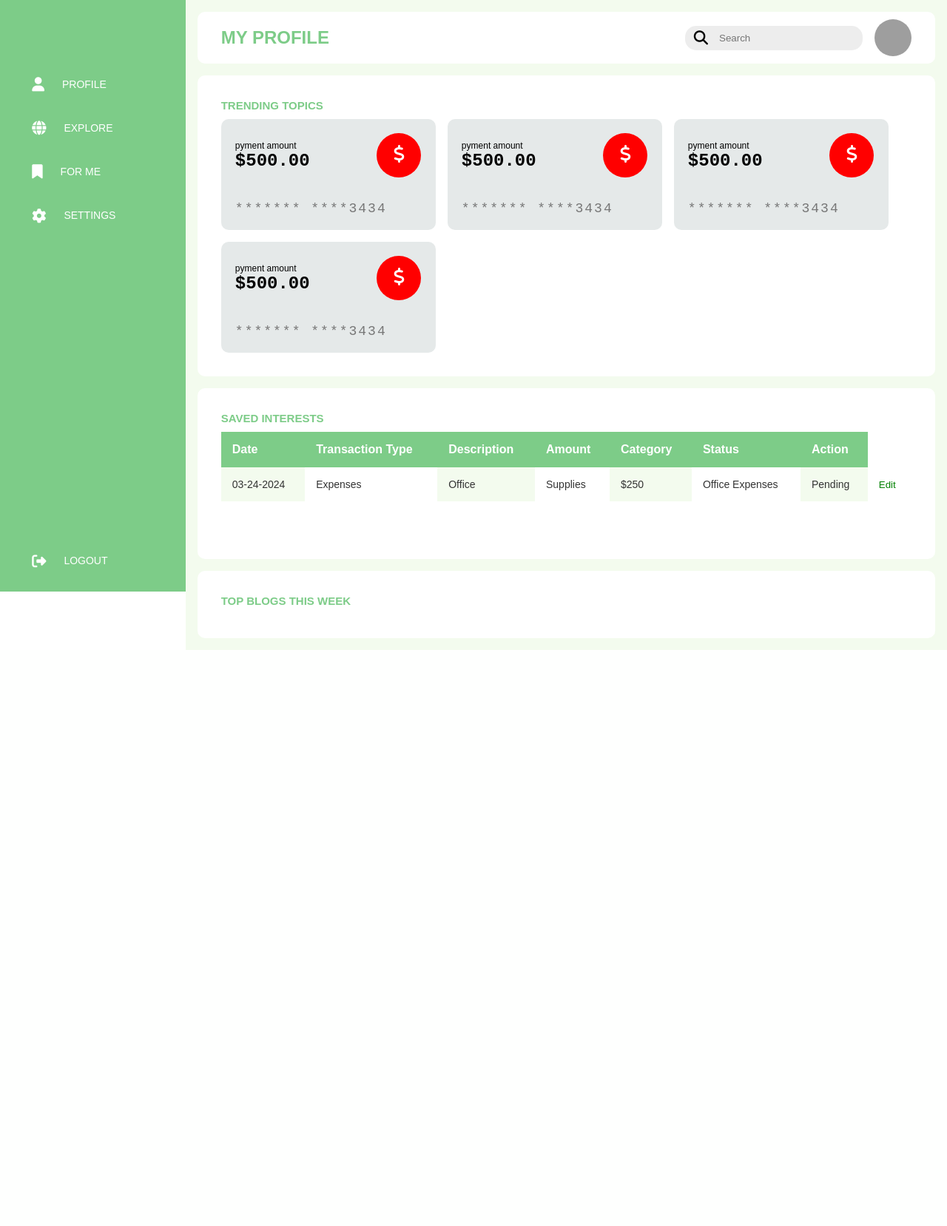
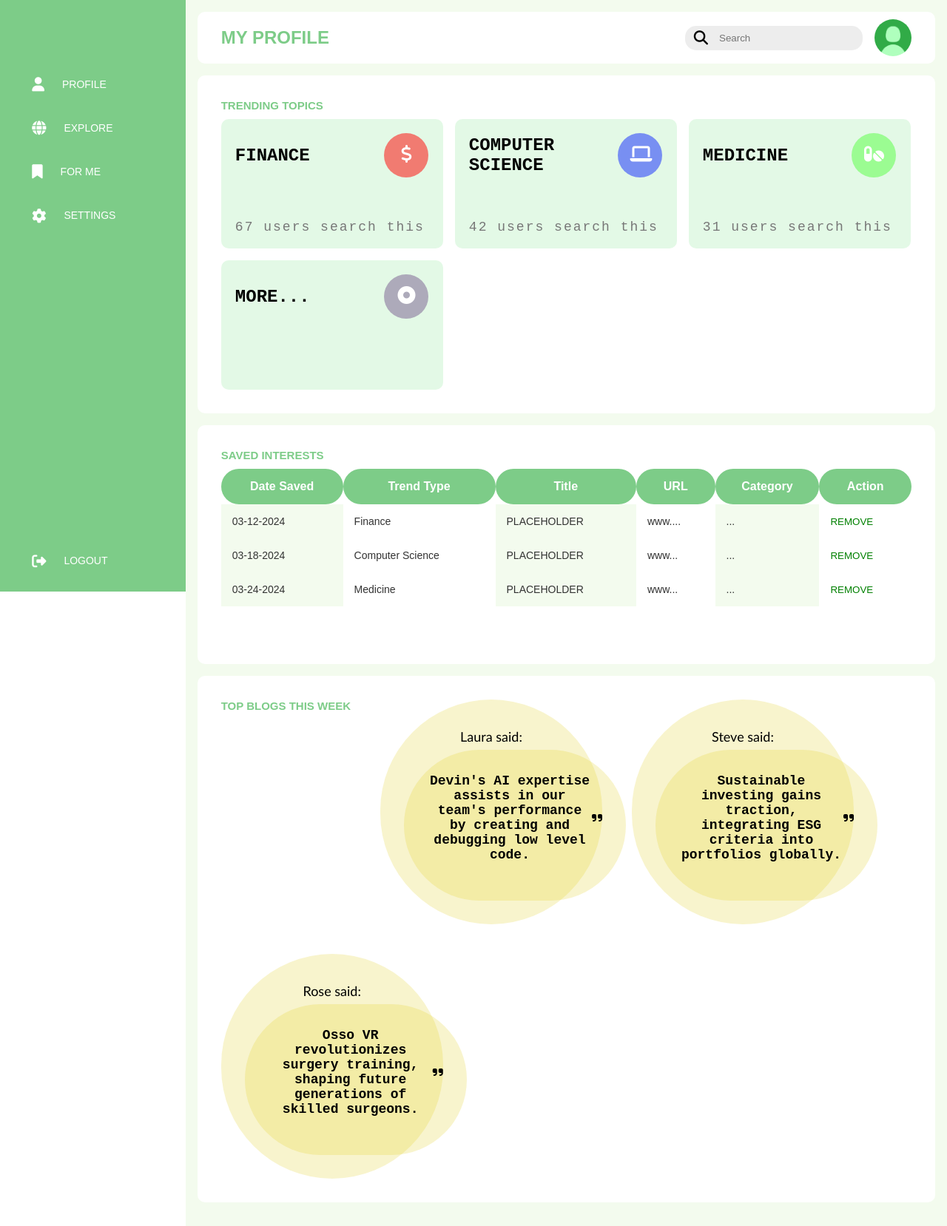
Before and after one commit to KRanpura/KeepUp, a Python web app: template flask/templates/profile.html in a window 1280 px wide. Shown: the whole page at 74% size. Before the commit the page ends 879 px from the top, so only its background shows below. Run offline with Jinja, Linux system fonts and the light colour scheme; the template is opened without the code that fills it, so the values that code supplies are empty; grey boxes are pictures that could not be loaded.

Commit message:
updated profile

```diff
--- a/flask/templates/login.html
+++ b/flask/templates/login.html
@@ -66,7 +66,7 @@
 </head>
 <body>
     <div class="container">
-        <h2>Welcome Back! </h2>
+        <h2>Welcome Back</h2>
         <form action="/login" method="post"> <!--fix this-->
             <div class="form-group">
                 <label for="email">Email:</label>
--- a/flask/templates/profile.html
+++ b/flask/templates/profile.html
@@ -164,15 +164,16 @@ body{
 
 }
 .payment--card{
-    background: rgb(229, 233, 233);
+    background: rgba(51, 207, 77, 0.137);
     border-radius: 10px;
     padding: 1.2rem;
-    width: 290px;
-    height: 150px;
+    width: 300px;
+    height: 175px;
     display: flex;
     flex-direction: column;
     justify-content: space-between;
-    transition: all 0.5s ease-in-out;
+    transition: all 0.25s ease-in-out;
+    cursor: pointer;
 }
 
 .payment--card:hover{
@@ -203,7 +204,7 @@ body{
     font-weight: 600;
 }
 
-.icon{
+.icon1{
     color: #ffff;
     padding: 1rem;
     height: 60px;
@@ -211,7 +212,38 @@ body{
     text-align: center;
     border-radius: 50%;
     font-size: 1.5rem;
-    background: red;
+    background: rgba(255, 0, 0, 0.507);
+}
+.icon2{
+    color: #ffff;
+    padding: 1rem;
+    height: 60px;
+    width: 60px;
+    text-align: center;
+    border-radius: 50%;
+    font-size: 1.5rem;
+    background: rgba(0, 26, 255, 0.473);
+}
+.icon3{
+    color: #ffff;
+    padding: 1rem;
+    height: 60px;
+    width: 60px;
+    text-align: center;
+    border-radius: 50%;
+    font-size: 1.5rem;
+    background: rgba(30, 255, 0, 0.37);
+}
+
+.icon4{
+    color: #ffff;
+    padding: 1rem;
+    height: 60px;
+    width: 60px;
+    text-align: center;
+    border-radius: 50%;
+    font-size: 1.5rem;
+    background: rgba(80, 35, 110, 0.37);
 }
 
 .card-detail{
@@ -226,6 +258,7 @@ body{
     margin-top: 1rem;
     border-radius: 10px;
     padding: 2rem;
+    margin-bottom: 1rem;
 }
 
 .table--container{
@@ -242,11 +275,12 @@ thead{
 }
 th{
     padding: 15px;
-    text-align: left;
+    text-align: center;;
 }
 
 tbody{
     background: #d0f0c044;
+    align-content: center;
 }
 
 td{
@@ -257,6 +291,7 @@ td{
 
 td:nth-child(even){
     background: #fff;
+    align-content: center;
 }
 
 tfoot{
@@ -268,6 +303,8 @@ tfoot{
 tfoot td{
     padding: 15px;
     color: #fff;
+    align-content: center;
+
 }
 
 .table--container button{
@@ -277,16 +314,79 @@ tfoot td{
 
 }
 
+table, thead, th, tr{
+    border: 1px black;
+    border-radius: 25px;
+    align-content: center;
+}
+
+th{
+    border: 10px;
+    border-color: #333;
+    align-content: center;
+}
+
 .blog--wrapper{
+    display: flex;
+    flex-wrap: wrap;
+    gap: 2.5rem;
+
+}
+
+.blog--container{
     background: #fff;
     margin-top: 1rem;
     border-radius: 10px;
     padding: 2rem;
+    margin-bottom: 1rem;
 }
 
-.blog--container{
-    width: 100%;
+.blog--card{
+    background: rgba(221, 201, 20, 0.212);
+    border-radius: 350px;
+    padding: 2rem;
+    width: 300px;
+    height: 150x;
+    display: flex;
+    flex-direction: column;
+    justify-content: space-between;
+    transition: all 0.15s ease-in;
+    cursor: pointer;
 }
+
+.blog--card:hover{
+    transform: translateY(-5px);
+    transition: .25s;
+}
+.blog--header{
+    display: flex;
+    justify-content: space-between;
+    align-items: center;
+    margin-bottom: 20px;
+    font-size: 16px;
+}
+.amount--value2{
+    font-size: 18px;
+    font-family: "Courier New", Courier,
+    monospace;
+    font-weight: 600;
+    text-align: center;
+}
+
+.amount2{
+    display: flex;
+    flex-direction: column;
+}
+
+.title2{
+    font-size: 18px;
+    font-weight: 200;
+    padding: 7px;
+    text-align: center;
+    font-family: 'Gill Sans', 'Gill Sans MT', Calibri, 'Trebuchet MS', sans-serif;
+}
+
+
 
     </style>
     </head>
@@ -346,7 +446,7 @@ tfoot td{
                         <input type = "text"
                         placeholder = "Search"/>
                     </div>
-                    <img src = "/static/resources/ui-profile-icon-vector.jpg"
+                    <img src = "/static/resources/defPFP.png"
                     alt="" />
                 </div>
             </div>
@@ -357,73 +457,65 @@ tfoot td{
                     <div class="payment--card">
                         <div class="card--header">
                             <div class="amount">
-                                <span class="title">
-                                    pyment amount</span>
                                     <span
                                     class="amount--value">
-                                        $500.00
+                                        FINANCE
                                     </span>
                                 </span>
                             </div>
-                            <i class="fas fa-dollar-sign icon"></i>
+                            <i class="fas fa-dollar-sign icon1"></i>
                         </div>
                         <span class="card-detail">
-                            ******* ****3434
+                            67 users search this
                         </span>
                     </div>
 
                     <div class="payment--card">
                         <div class="card--header">
                             <div class="amount">
-                                <span class="title">
-                                    pyment amount</span>
                                     <span
                                     class="amount--value">
-                                        $500.00
+                                        COMPUTER SCIENCE
                                     </span>
                                 </span>
                             </div>
-                            <i class="fas fa-dollar-sign icon"></i>
+                            <i class="fas fa-laptop icon2"></i>
                         </div>
                         <span class="card-detail">
-                            ******* ****3434
+                            42 users search this
                         </span>
                     </div>
 
                     <div class="payment--card">
                         <div class="card--header">
                             <div class="amount">
-                                <span class="title">
-                                    pyment amount</span>
                                     <span
                                     class="amount--value">
-                                        $500.00
+                                    MEDICINE
                                     </span>
                                 </span>
                             </div>
-                            <i class="fas fa-dollar-sign icon"></i>
+                            <i class="fas fa-pills icon3"></i>
                         </div>
                         <span class="card-detail">
-                            ******* ****3434
+                            31 users search this
                         </span>
                     </div>
 
                     <div class="payment--card">
                         <div class="card--header">
                             <div class="amount">
-                                <span class="title">
-                                    pyment amount</span>
                                     <span
                                     class="amount--value">
-                                        $500.00
+                                        MORE...
                                     </span>
                                 </span>
                             </div>
-                            <i class="fas fa-dollar-sign icon"></i>
+                            <i class="fas fa-dot-circle icon4"></i>
                         </div>
-                        <span class="card-detail">
+                        <!-- <span class="card-detail">
                             ******* ****3434
-                        </span>
+                        </span> -->
                     </div>
                 </div>
             </div>
@@ -436,25 +528,38 @@ tfoot td{
                     <table>
                         <thead>
                             <tr>
-                                <th>Date</th>
-                                <th>Transaction Type</th>
-                                <th>Description</th>
-                                <th>Amount</th>
+                                <th>Date Saved</th>
+                                <th>Trend Type</th>
+                                <th>Title</th>
+                                <th>URL</th>
                                 <th>Category</th>
-                                <th>Status</th>
                                 <th>Action</th>
                             </tr>
                         </thead>
                         <tbody>
                             <tr>
+                                <td>03-12-2024</td>
+                                <td>Finance</td>
+                                <td>PLACEHOLDER</td>
+                                <td>www....</td>
+                                <td>...</td>
+                                <td><button>REMOVE</button></td>
+                            </tr>
+                            <tr >
+                                <td>03-18-2024</td>
+                                <td>Computer Science</td>
+                                <td>PLACEHOLDER</td>
+                                <td>www...</td>
+                                <td>...</td>
+                                <td><button>REMOVE</button></td>
+                            </tr>
+                            <tr >
                                 <td>03-24-2024</td>
-                                <td>Expenses</td>
-                                <td>Office</td>
-                                <td>Supplies</td>
-                                <td>$250</td>
-                                <td>Office Expenses</td>
-                                <td>Pending</td>
-                                <td><button>Edit</button></td>
+                                <td>Medicine</td>
+                                <td>PLACEHOLDER</td>
+                                <td>www...</td>
+                                <td>...</td>
+                                <td><button>REMOVE</button></td>
                             </tr>
                         </tbody>
                         <tfoot>
@@ -467,11 +572,66 @@ tfoot td{
                 </div>
             </div>
 
-
+            <div class = "blog--container">
             <div class = "blog--wrapper">
                 <h3 class = "main--title">TOP BLOGS THIS WEEK</h3>
+             <div class = "blog--card">
+                <span class="title2">
+                    Laura said:</span>
+                <div class="blog--card">
+                    <div class="blog--header">
+                        <div class="amount2">
+                                <span
+                                class="amount--value2">
+                                Devin's AI expertise assists in our team's performance by creating and debugging low level code.
+                                </span>
+                            </span>
+                        </div>
+                        <i class="fas fa-quote-right icon"></i>
+                    </div>
+
+
+                </div>
 
             </div>
+
+            <div class = "blog--card">
+                <span class="title2">
+                    Steve said:</span>
+                <div class="blog--card">
+                    <div class="blog--header">
+                        <div class="amount2">
+                                <span
+                                class="amount--value2">
+                                Sustainable investing gains traction, integrating ESG criteria into portfolios globally.                                </span>
+                            </span>
+                        </div>
+                        <i class="fas fa-quote-right icon"></i>
+                    </div>
+                </div>
+            </div>
+
+            <div class = "blog--card">
+                <span class="title2">
+                    Rose said:</span>
+                <div class="blog--card">
+                    <div class="blog--header">
+                        <div class="amount2">
+                                <span
+                                class="amount--value2">
+                                Osso VR revolutionizes surgery training, shaping future generations of skilled surgeons.                                </span>
+                            </span>
+                        </div>
+                        <i class="fas fa-quote-right icon"></i>
+                    </div>
+                </div>
+            </div>
+
+
+
+
+        </div>
+    </div>
         </div>
     </body>
 </html>
--- a/flask/templates/signup.html
+++ b/flask/templates/signup.html
@@ -64,7 +64,7 @@
 </head>
 <body>
     <div class="container">
-        <h2>Glad you're joining us. </h2>
+        <h2>Glad you're joining us</h2>
         <form action="/signup" method="post"> <!--fix this-->
             <div class="form-group">
                 <label for="firstname">First Name:</label>
```
Also changed, not shown: flask/static/resources/defPFP.png (added).
